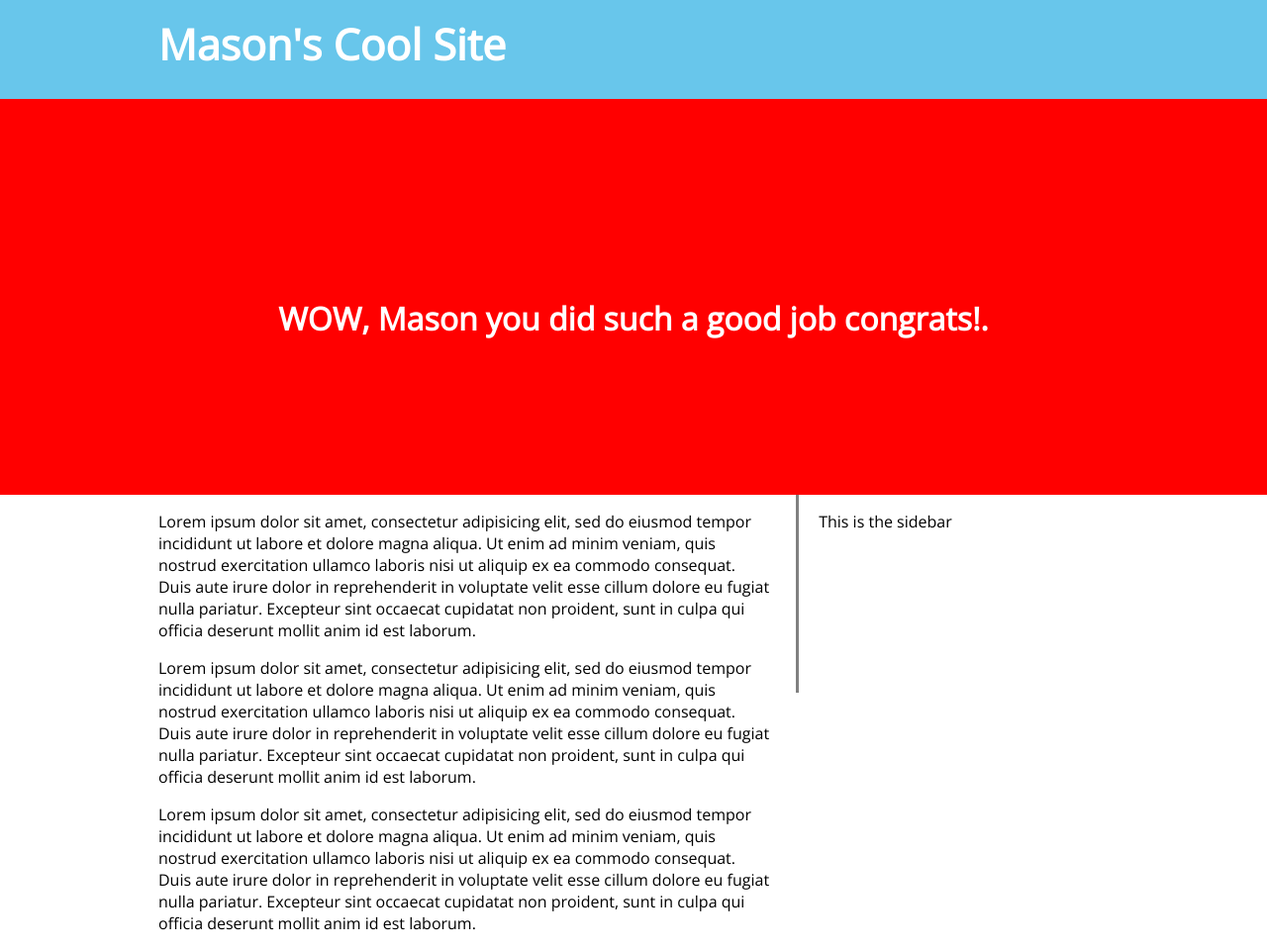
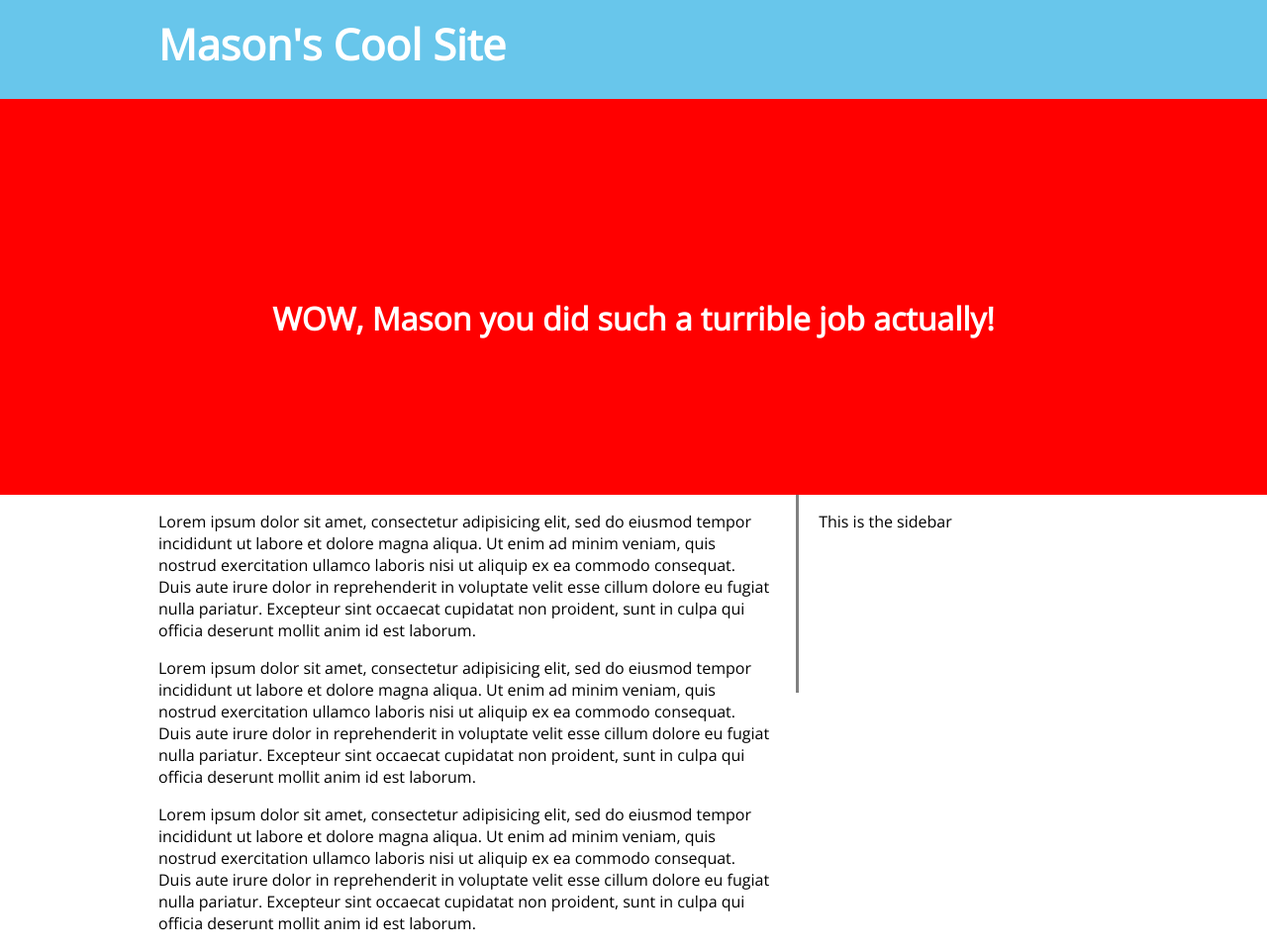
Before and after one commit to mason-stewart/day-one-homework, a plain HTML site: page index.html in a window 1280 px wide. Shown: the whole page at 99% size. Drawn offline with nearby package versions, Linux system fonts and the light colour scheme.

Commit message:
epic fix

```diff
--- a/index.html
+++ b/index.html
@@ -17,7 +17,7 @@
   <div class="banner">
     <div class="container">
       <h3>
-        WOW, Mason you did such a good job congrats!.
+        WOW, Mason you did such a turrible job actually!
       </h3>
     </div>
   </div>
```
